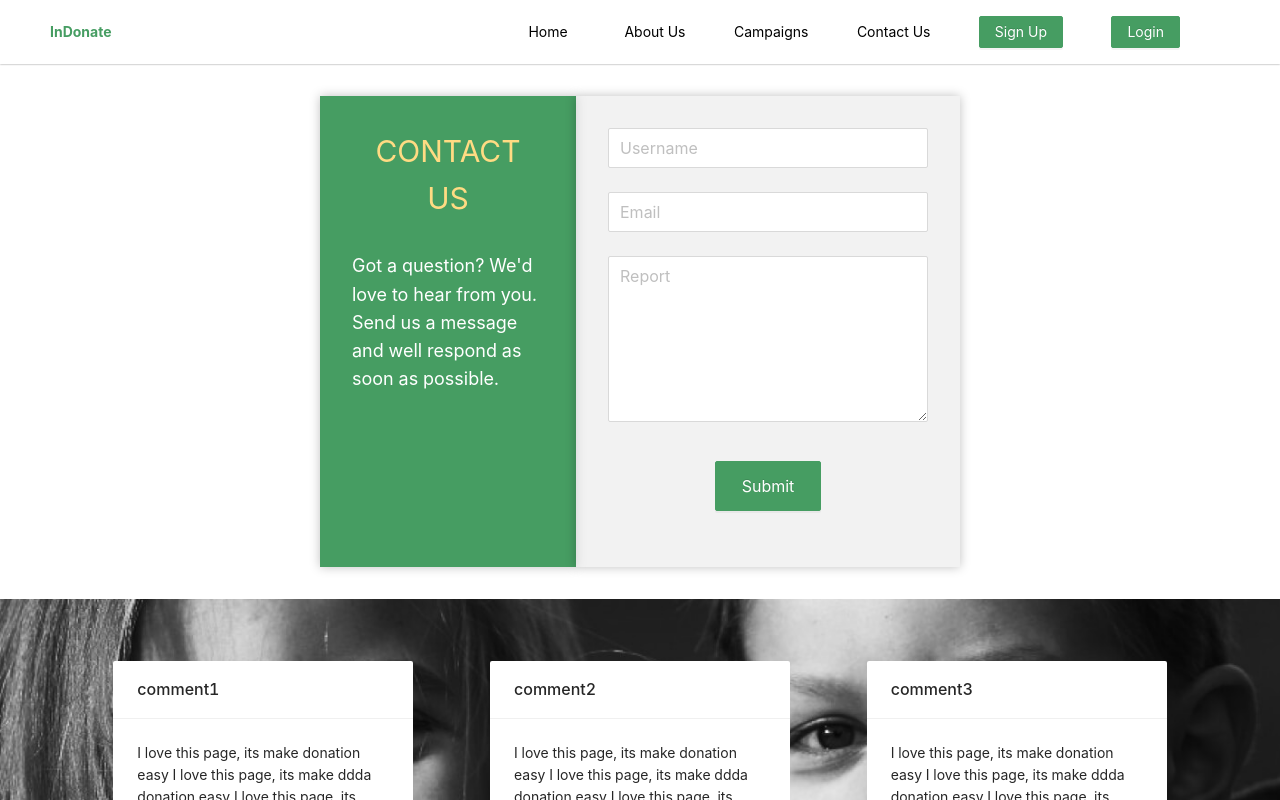
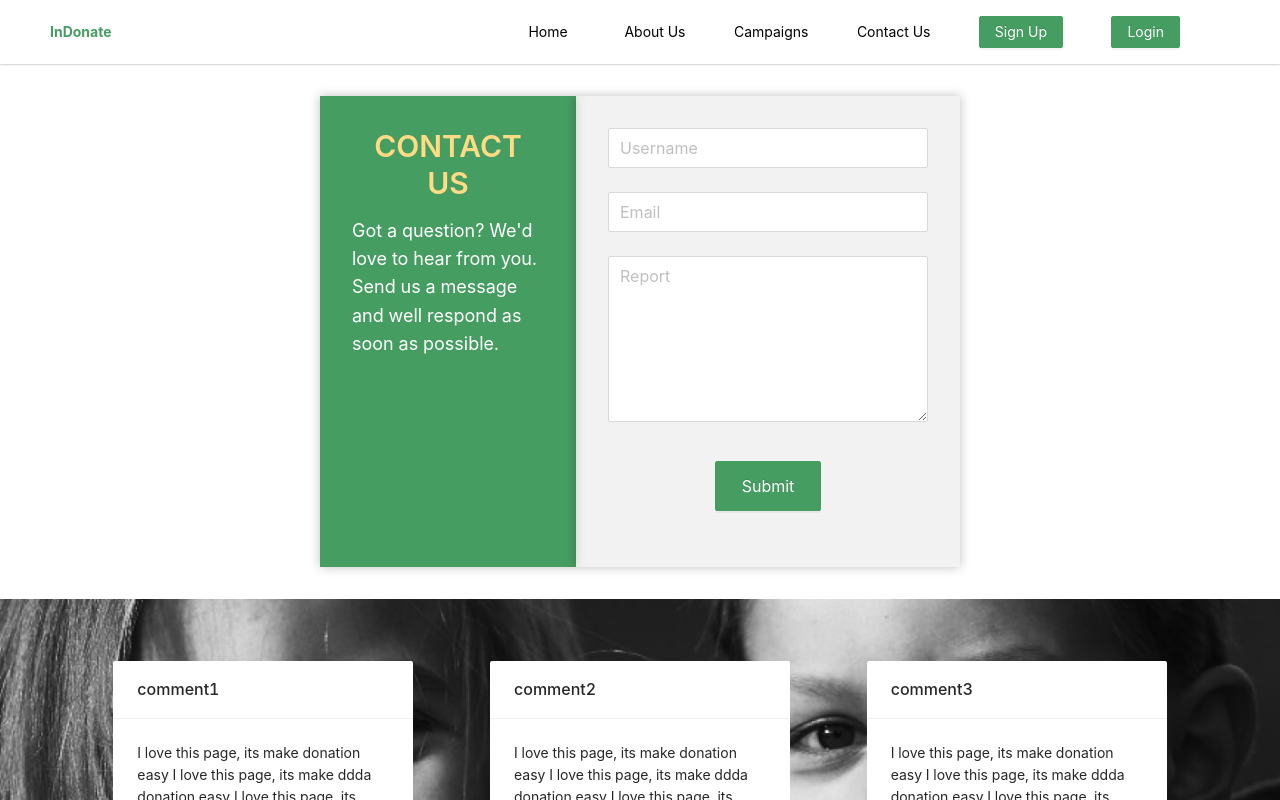
Before and after one commit to GSG-G11/Indonate, a React (Create React App) app in the folder client/: page / in a window 1280 px wide. Shown: the top 800 px of the page. Built offline with nearby package versions, Linux system fonts and the light colour scheme; no server answers.

Commit message:
Use 'Typography' components and destructure 'Item' from 'Form' Relates #72

```diff
--- a/client/src/components/ReportsForm/index.jsx
+++ b/client/src/components/ReportsForm/index.jsx
@@ -1,12 +1,14 @@
 import React from 'react';
 import {
-  Form, Input, Button, message,
+  Form, Input, Button, message, Typography,
 } from 'antd';
 
 import axios from 'axios';
 import './style.less';
 
 const { TextArea } = Input;
+const { Title, Paragraph } = Typography;
+const { Item } = Form;
 
 function ReportsForm() {
   const [form] = Form.useForm();
@@ -34,11 +36,11 @@ function ReportsForm() {
   return (
     <div className="reports-form-container">
       <div className="reports-form-side-bar">
-        <p className="contact-us">CONTACT US</p>
-        <p className="description">
-          Got a question? We&apos;d love to hear from you. Send us a message and well
-          respond as soon as possible.
-        </p>
+        <Title className="contact-us">CONTACT US</Title>
+        <Paragraph className="description">
+          Got a question? We&apos;d love to hear from you. Send us a message and
+          well respond as soon as possible.
+        </Paragraph>
       </div>
       <Form
         form={form}
@@ -47,8 +49,8 @@ function ReportsForm() {
         labelCol={{ span: 8 }}
         className="reports-form"
       >
-        <Form.Item>
-          <Form.Item
+        <Item>
+          <Item
             name="name"
             noStyle
             rules={[{ required: true, message: 'Fullname is required' }]}
@@ -58,10 +60,10 @@ function ReportsForm() {
               placeholder="Username"
               size="large"
             />
-          </Form.Item>
-        </Form.Item>
-        <Form.Item>
-          <Form.Item
+          </Item>
+        </Item>
+        <Item>
+          <Item
             name="email"
             noStyle
             rules={[
@@ -80,9 +82,9 @@ function ReportsForm() {
               placeholder="Email"
               size="large"
             />
-          </Form.Item>
-        </Form.Item>
-        <Form.Item
+          </Item>
+        </Item>
+        <Item
           name="reportMsg"
           rules={[
             { required: true, message: 'You should add message or report.' },
@@ -90,9 +92,9 @@ function ReportsForm() {
           ]}
         >
           <TextArea rows={6} placeholder="Report" size="large" />
-        </Form.Item>
+        </Item>
 
-        <Form.Item label=" " colon={false}>
+        <Item label=" " colon={false}>
           <Button
             className="submit-report"
             type="primary"
@@ -101,7 +103,7 @@ function ReportsForm() {
           >
             Submit
           </Button>
-        </Form.Item>
+        </Item>
       </Form>
     </div>
   );
```
